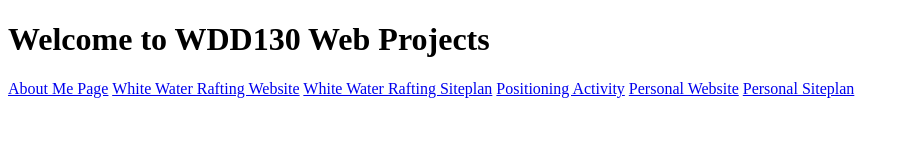
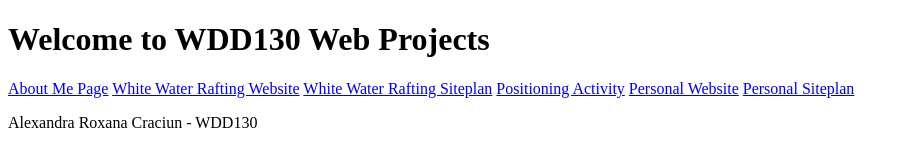
Before and after one commit to AlexandraRoxanaC/WDD-130, a plain HTML site: page index.html in a window 1280 px wide. Shown: the whole page, without its empty margins (0-909 px from the left). Drawn offline with Linux system fonts and the light colour scheme.

Commit message:
Added a paragraph to the home page

```diff
--- a/index.html
+++ b/index.html
@@ -16,5 +16,6 @@
         <a href="#">Personal Website</a>
         <a href="#">Personal Siteplan</a>
     </nav>
+    <p>Alexandra Roxana Craciun - WDD130</p>
 </body>
 </html>
```
